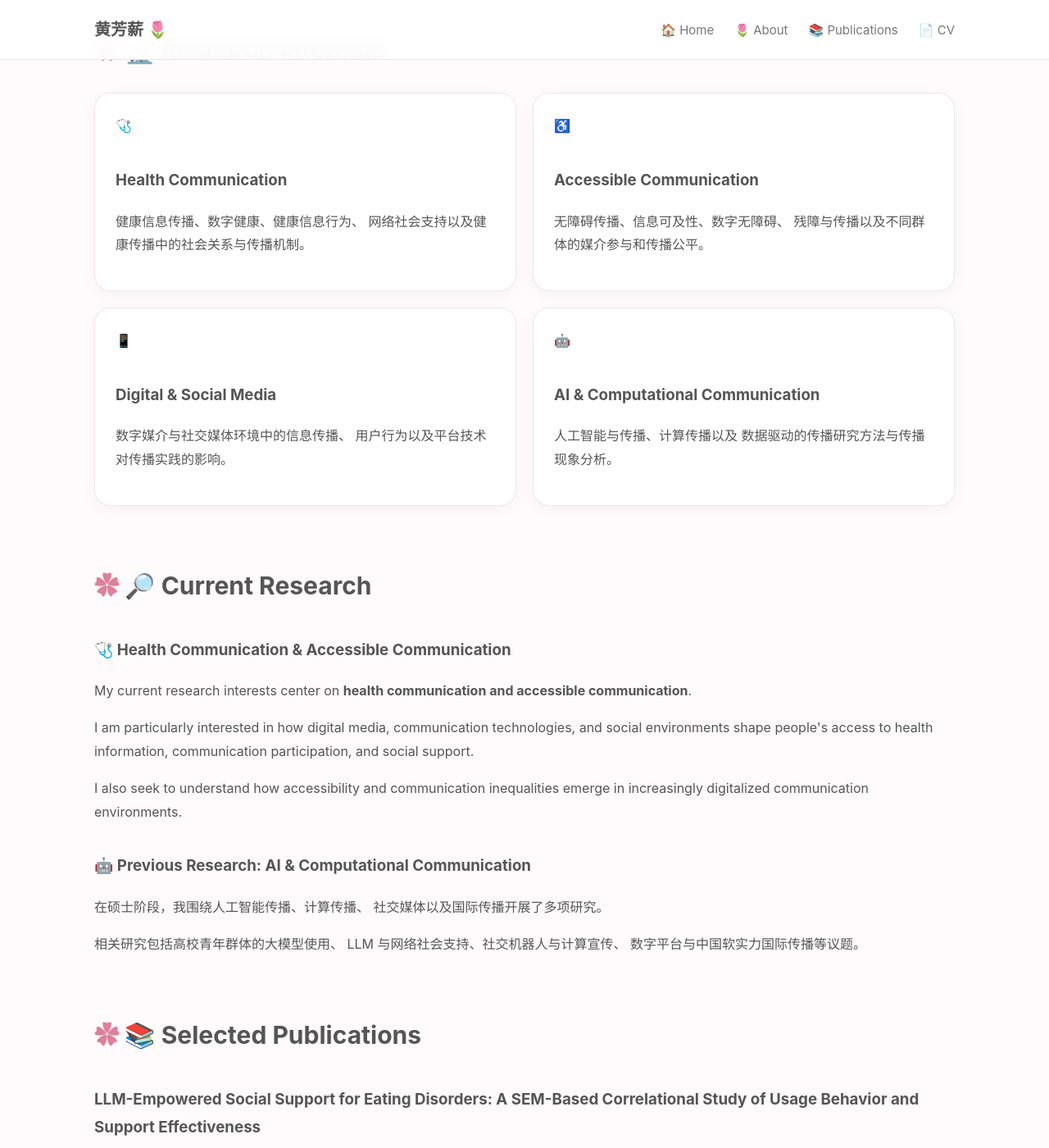
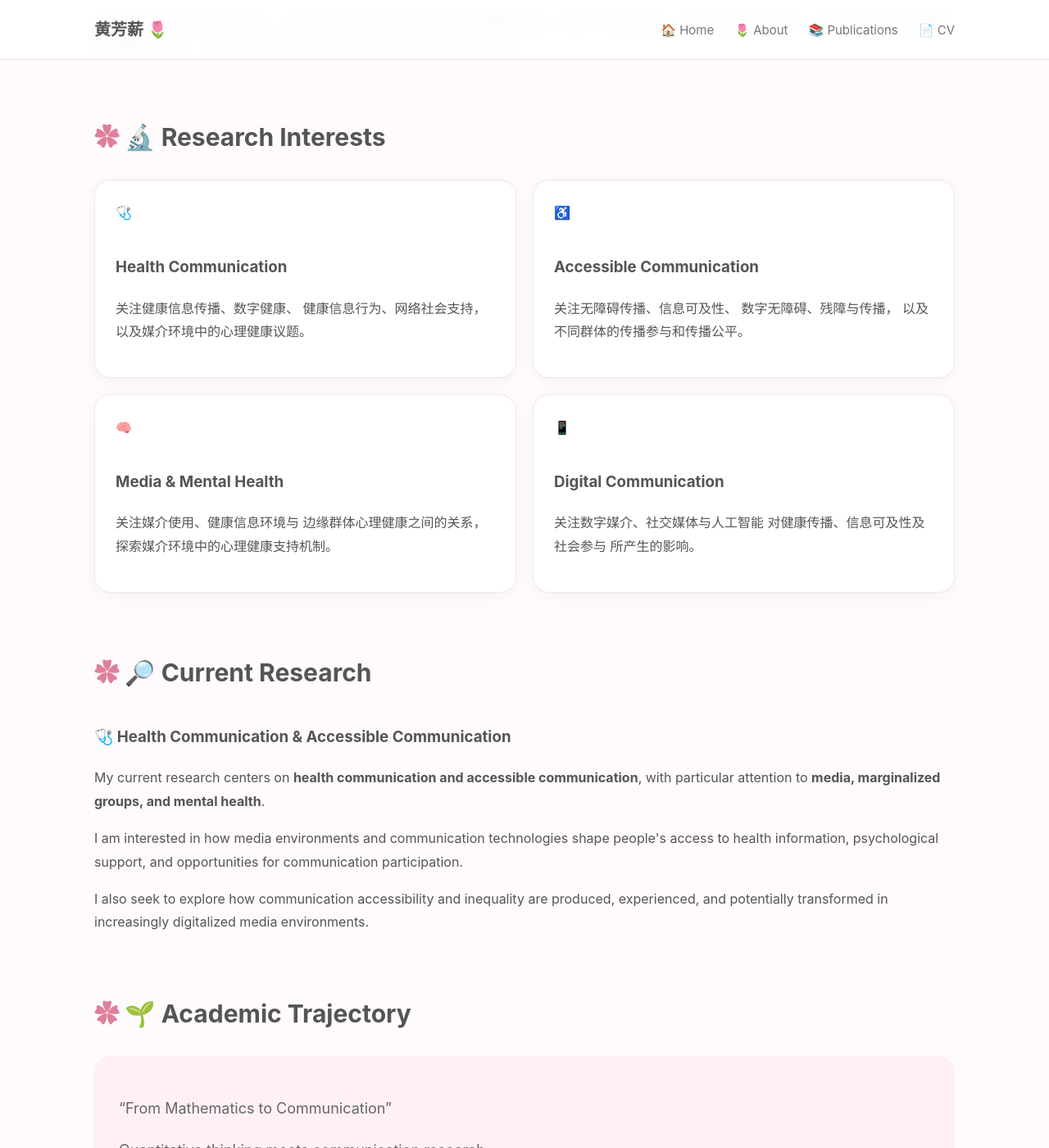
Before and after one commit to huangfangxin0517/huangfangxin0517.github.io, a Jekyll site: the page built from index.md, in a window 1280 px wide and 1400 px high, scrolled down 1028 px. Shown: the whole window at 82% size. Built offline with Jekyll 4.4.1, drawn with Linux system fonts in a browser that asks for light colours; some of the changed text lies outside the part shown.

Commit message:
Update index.md

```diff
--- a/index.md
+++ b/index.md
@@ -18,20 +18,24 @@ title: "Home"
     <p class="subtitle">
       Ph.D. Student in Journalism and Communication
       <br>
-      Nanjing University
+      School of Journalism and Communication · Nanjing University
     </p>
 
     <p class="intro">
-      我是一名新闻传播学博士研究生，主要关注
+      我是南京大学新闻传播学院新闻传播学博士研究生，
+      师从<strong>李东晓教授</strong>。
+      <br><br>
+      我的主要研究方向为
       <strong>健康传播与无障碍传播</strong>，
-      同时对数字传播、人工智能与传播以及计算传播等交叉议题保持兴趣。
+      关注媒介环境中的边缘群体及其心理健康、
+      信息可及性与传播公平等问题。
       <br><br>
       欢迎来到我的个人学术主页！🌷
     </p>
 
     <div class="buttons">
 
-      <a href="mailto:1481257575@qq.com" class="button">
+      <a href="mailto:fangxinhuang@smail.nju.edu.cn" class="button">
         📮 Email
       </a>
 
@@ -70,27 +74,33 @@ title: "Home"
   <div class="card">
 
     <p>
-      我目前就读于
-      <strong>南京大学新闻传播学博士项目</strong>，
-      主要研究方向为
-      <strong>健康传播与无障碍传播</strong>。
+      我目前是
+      <strong>南京大学新闻传播学院新闻传播学博士研究生</strong>，
+      于 <strong>2026 年 9 月</strong> 入学，
+      师从<strong>李东晓教授</strong>。
     </p>
 
     <p>
-      我的学术训练具有跨学科特征。本科阶段就读于
-      <strong>华侨大学数学与应用数学专业</strong>，
-      接受了系统的数学、统计与量化分析训练；
-      随后进入
-      <strong>贵州大学新闻与传播专业</strong>
-      学习，在传播学理论与社会科学研究方法的基础上，
-      逐渐形成了将量化方法与传播研究结合的学术兴趣。
+      我的主要研究方向为
+      <strong>健康传播与无障碍传播</strong>，
+      关注媒介技术与传播环境如何影响边缘群体的
+      信息获取、社会参与与心理健康。
     </p>
 
     <p>
-      目前，我主要关注健康信息传播、传播可及性、
-      无障碍传播以及数字媒介环境中的传播不平等问题。
-      同时，我也持续关注人工智能、社交媒体与计算传播等
-      技术变迁对传播实践与社会关系产生的影响。
+      在具体研究中，我关注健康信息传播、
+      数字媒介、传播可及性、无障碍传播以及
+      边缘群体的媒介使用与心理健康等议题，
+      希望从传播学视角理解不同群体在数字社会中的
+      信息权利与传播处境。
+    </p>
+
+    <p>
+      我的学术训练具有跨学科特征。
+      本科阶段就读于<strong>华侨大学数学与应用数学专业</strong>，
+      接受了系统的数学、统计与量化分析训练；
+      随后进入<strong>贵州大学新闻与传播专业</strong>学习，
+      逐渐形成了将量化研究方法与传播理论结合的研究路径。
     </p>
 
   </div>
@@ -117,8 +127,9 @@ title: "Home"
       </h3>
 
       <p>
-        健康信息传播、数字健康、健康信息行为、
-        网络社会支持以及健康传播中的社会关系与传播机制。
+        关注健康信息传播、数字健康、
+        健康信息行为、网络社会支持，
+        以及媒介环境中的心理健康议题。
       </p>
 
     </div>
@@ -135,8 +146,28 @@ title: "Home"
       </h3>
 
       <p>
-        无障碍传播、信息可及性、数字无障碍、
-        残障与传播以及不同群体的媒介参与和传播公平。
+        关注无障碍传播、信息可及性、
+        数字无障碍、残障与传播，
+        以及不同群体的传播参与和传播公平。
+      </p>
+
+    </div>
+
+
+    <div class="research-card">
+
+      <div class="icon">
+        🧠
+      </div>
+
+      <h3>
+        Media & Mental Health
+      </h3>
+
+      <p>
+        关注媒介使用、健康信息环境与
+        边缘群体心理健康之间的关系，
+        探索媒介环境中的心理健康支持机制。
       </p>
 
     </div>
@@ -149,30 +180,13 @@ title: "Home"
       </div>
 
       <h3>
-        Digital & Social Media
+        Digital Communication
       </h3>
 
       <p>
-        数字媒介与社交媒体环境中的信息传播、
-        用户行为以及平台技术对传播实践的影响。
-      </p>
-
-    </div>
-
-
-    <div class="research-card">
-
-      <div class="icon">
-        🤖
-      </div>
-
-      <h3>
-        AI & Computational Communication
-      </h3>
-
-      <p>
-        人工智能与传播、计算传播以及
-        数据驱动的传播研究方法与传播现象分析。
+        关注数字媒介、社交媒体与人工智能
+        对健康传播、信息可及性及社会参与
+        所产生的影响。
       </p>
 
     </div>
@@ -195,41 +209,71 @@ title: "Home"
     </h3>
 
     <p>
-      My current research interests center on
-      <strong>health communication and accessible communication</strong>.
+      My current research centers on
+      <strong>health communication and accessible communication</strong>,
+      with particular attention to
+      <strong>media, marginalized groups, and mental health</strong>.
     </p>
 
     <p>
-      I am particularly interested in how digital media,
-      communication technologies, and social environments
-      shape people's access to health information,
-      communication participation, and social support.
+      I am interested in how media environments and
+      communication technologies shape people's access to
+      health information, psychological support,
+      and opportunities for communication participation.
     </p>
 
     <p>
-      I also seek to understand how accessibility and
-      communication inequalities emerge in increasingly
-      digitalized communication environments.
+      I also seek to explore how communication accessibility
+      and inequality are produced, experienced, and potentially
+      transformed in increasingly digitalized media environments.
     </p>
+
+  </div>
+
+</section>
+
+
+<!-- ==================== Academic Trajectory ==================== -->
+
+<section class="section">
+
+  <h2>🌱 Academic Trajectory</h2>
+
+  <div class="quote">
+
+    <p>
+      “From Mathematics to Communication”
+    </p>
+
+    <span>
+      Quantitative thinking meets communication research.
+    </span>
 
   </div>
 
 
   <div class="card">
 
-    <h3>
-      🤖 Previous Research: AI & Computational Communication
-    </h3>
-
     <p>
-      在硕士阶段，我围绕人工智能传播、计算传播、
-      社交媒体以及国际传播开展了多项研究。
+      我的学术经历始于数学与应用数学。
+      本科阶段的数学训练为我建立了数理逻辑、
+      统计分析和量化研究基础。
     </p>
 
     <p>
-      相关研究包括高校青年群体的大模型使用、
-      LLM 与网络社会支持、社交机器人与计算宣传、
-      数字平台与中国软实力国际传播等议题。
+      硕士阶段进入新闻传播学领域后，
+      我逐渐将数学背景与传播学理论和
+      社会科学研究方法结合，
+      开展了人工智能传播、计算传播、
+      健康传播和国际传播等方面的研究。
+    </p>
+
+    <p>
+      进入南京大学新闻传播学院攻读博士后，
+      我的研究进一步聚焦于
+      <strong>健康传播与无障碍传播</strong>，
+      特别关注媒介环境中的
+      <strong>边缘群体与心理健康</strong>。
     </p>
 
   </div>
@@ -369,7 +413,15 @@ title: "Home"
         </h3>
 
         <p>
-          <strong>Ph.D. in Journalism and Communication</strong>
+          <strong>
+            Ph.D. in Journalism and Communication
+          </strong>
+        </p>
+
+        <p>
+          School of Journalism and Communication
+          <br>
+          Advisor: Prof. Dongxiao Li
         </p>
 
         <p>
@@ -395,13 +447,15 @@ title: "Home"
         </h3>
 
         <p>
-          <strong>M.A. in Journalism and Communication</strong>
+          <strong>
+            M.A. in Journalism and Communication
+          </strong>
         </p>
 
         <p>
           Research interests included computational communication,
-          health communication, international communication,
-          and digital media.
+          health communication, AI and communication,
+          and international communication.
         </p>
 
       </div>
@@ -422,7 +476,9 @@ title: "Home"
         </h3>
 
         <p>
-          <strong>B.S. in Mathematics and Applied Mathematics</strong>
+          <strong>
+            B.S. in Mathematics and Applied Mathematics
+          </strong>
         </p>
 
         <p>
@@ -440,44 +496,38 @@ title: "Home"
 </section>
 
 
-<!-- ==================== Research Background ==================== -->
+<!-- ==================== Selected Research Experience ==================== -->
 
 <section class="section">
 
-  <h2>📊 Interdisciplinary Background</h2>
+  <h2>🔬 Selected Research Experience</h2>
 
-  <div class="quote">
+  <div class="card">
+
+    <h3>
+      🤖 Computational Communication & Social Bots
+    </h3>
 
     <p>
-      “From Mathematics to Communication”
+      硕士阶段围绕计算宣传、社交机器人、
+      人类账户与国际舆论传播开展研究，
+      以俄乌战争社交媒体舆论为案例，
+      探讨非人类传播主体参与国际舆论场的方式。
     </p>
-
-    <span>
-      Quantitative thinking meets communication research.
-    </span>
 
   </div>
 
 
   <div class="card">
 
-    <p>
-      我的本科专业为数学与应用数学。
-      数学训练使我具备较为扎实的数理逻辑、
-      统计分析与量化研究基础。
-    </p>
+    <h3>
+      🧠 AI & Health Communication
+    </h3>
 
     <p>
-      在新闻传播学学习过程中，我逐渐将这一方法优势
-      与传播理论、社会科学研究方法结合，
-      并形成了对计算传播、数字传播以及健康传播等
-      交叉议题的研究兴趣。
-    </p>
-
-    <p>
-      这种跨学科背景也使我更加关注：
-      如何通过数据与理论相结合的方式，
-      理解数字时代复杂的传播现象及其社会意义。
+      围绕大语言模型、网络社会支持、
+      进食障碍者以及人工智能健康传播等议题
+      开展实证研究，关注数字技术与健康传播之间的关系。
     </p>
 
   </div>
@@ -495,6 +545,23 @@ title: "Home"
 
     <p>
       <strong>
+        数智疗愈：进食障碍者网络社会支持的三重流动机制
+      </strong>
+      <br>
+      中国新闻史学会健康传播专业委员会年会 · 兰州 · 2025
+    </p>
+
+    <p>
+      <strong>
+        从人机对话到亲社会行为：
+        AI 客服沟通风格对消费者行为决策的影响机制研究
+      </strong>
+      <br>
+      人机传播、心理与社会变迁国际研究工作坊 · 深圳 · 2025
+    </p>
+
+    <p>
+      <strong>
         计算宣传视域下社交机器人—人类账户耦合舆论传播模型研究
       </strong>
       <br>
@@ -503,33 +570,17 @@ title: "Home"
 
     <p>
       <strong>
-        数字平台驱动的转译：中国软实力国际传播的生活政治机制建构
+        当“银发族”进入直播间：
+        赋权视角下老年人观看直播行为研究
       </strong>
       <br>
-      2025 中国国际传播学术年会
-    </p>
-
-    <p>
-      <strong>
-        数智疗愈：进食障碍者网络社会支持的三重流动机制
-      </strong>
-      <br>
-      中国新闻史学会健康传播专业委员会年会 · 兰州
-    </p>
-
-    <p>
-      <strong>
-        从人机对话到亲社会行为：
-        AI 客服沟通风格对消费者行为决策的影响机制研究
-      </strong>
-      <br>
-      人机传播、心理与社会变迁国际研究工作坊 · 深圳
+      “新媒体公共传播”学术年会 · 郑州 · 2024
     </p>
 
     <div class="buttons">
 
       <a href="/conferences" class="button">
-        🎤 View Conference Presentations →
+        🎤 View All Conferences →
       </a>
 
     </div>
@@ -617,63 +668,18 @@ title: "Home"
 </section>
 
 
-<!-- ==================== Professional Experience ==================== -->
-
-<section class="section">
-
-  <h2>📰 Selected Professional Experience</h2>
-
-  <div class="card">
-
-    <h3>
-      新华网 · 实习记者
-    </h3>
-
-    <p class="publication-meta">
-      2024.10 – 2025.04
-    </p>
-
-    <p>
-      参与新闻选题策划、采访、写作与编辑等完整采编流程。
-      参与生产的报道获得多家主流媒体转载，
-      其中部分报道登上新华网总网。
-    </p>
-
-  </div>
-
-
-  <div class="card">
-
-    <h3>
-      “看中国·外国青年影像计划” · 媒体专员
-    </h3>
-
-    <p class="publication-meta">
-      2024.06
-    </p>
-
-    <p>
-      参与国际传播项目的跨文化拍摄与制作执行，
-      积累跨文化沟通与国际传播实践经验。
-    </p>
-
-  </div>
-
-</section>
-
-
 <!-- ==================== Methods ==================== -->
 
 <section class="section">
 
-  <h2>📐 Methods & Tools</h2>
+  <h2>📊 Methods & Tools</h2>
 
   <div class="research-grid">
 
     <div class="research-card">
 
       <div class="icon">
-        📊
+        📐
       </div>
 
       <h3>
@@ -710,6 +716,28 @@ title: "Home"
 </section>
 
 
+<!-- ==================== Academic Profiles ==================== -->
+
+<section class="section">
+
+  <h2>🔗 Academic Profiles</h2>
+
+  <div class="card">
+
+    <p>
+      🆔
+      <strong>ORCID</strong>
+      <br>
+      <a href="https://orcid.org/0009-0007-4415-0245" target="_blank">
+        0009-0007-4415-0245
+      </a>
+    </p>
+
+  </div>
+
+</section>
+
+
 <!-- ==================== Contact ==================== -->
 
 <section class="section">
@@ -724,16 +752,16 @@ title: "Home"
 
     <p>
       📮
-      <a href="mailto:1481257575@qq.com">
-        1481257575@qq.com
+      <a href="mailto:fangxinhuang@smail.nju.edu.cn">
+        fangxinhuang@smail.nju.edu.cn
       </a>
     </p>
 
     <p>
-      📮
-      <a href="mailto:huangfangxin517@163.com">
-        huangfangxin517@163.com
-      </a>
+      🎓
+      Nanjing University
+      <br>
+      School of Journalism and Communication
     </p>
 
   </div>
@@ -746,11 +774,11 @@ title: "Home"
 <div class="quote">
 
   <p>
-    🌷 Research with curiosity, communicate with purpose.
+    🌷 Research with curiosity, communicate with care.
   </p>
 
   <span>
-    Data · Technology · Health · Accessibility
+    Health · Accessibility · Media · Society
   </span>
 
 </div>
```
Also changed, not shown: other parts of index.md (+4 -4 lines).
